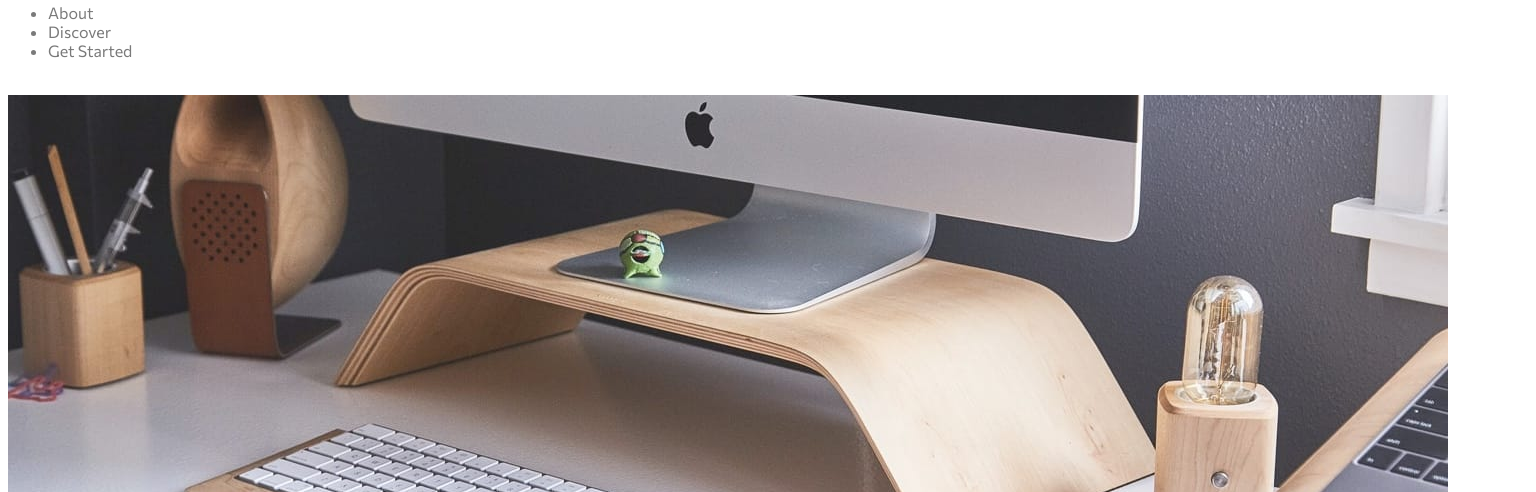
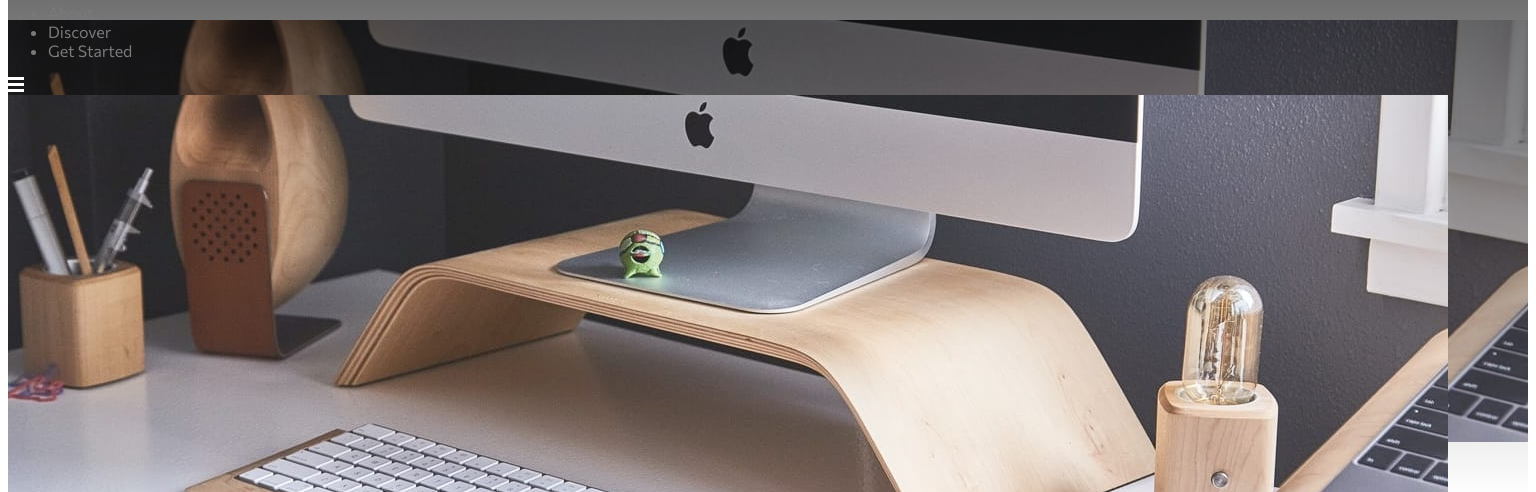
Before and after one commit to monicaluciar/crowdfunding-product-page-main, a plain HTML site: page index.html in a window 1536 px wide. Shown: the part 44-536 px from the top of the page. Drawn offline with Linux system fonts and the light colour scheme.

Commit message:
hero image

```diff
--- a/style.css
+++ b/style.css
@@ -30,3 +30,21 @@ button {
 button:hover {
     background-color: hsl(176, 72%, 28%);
 }
+
+@media screen and (min-width: 1440px) {
+    header {
+        background: linear-gradient(to bottom, rgba(0, 0, 0, 0.6), rgba(0, 0, 0, 0)), url(images/image-hero-desktop.jpg) no-repeat;
+        background-position: center;
+        position: relative;
+        background-size: 100%;
+    }
+}
+
+header {
+    background-image: url(images/image-hero-mobile.jpg) no-repeat;
+    background-position: center;
+}
+
+nav.menu {
+    z-index: 999;
+}
```
